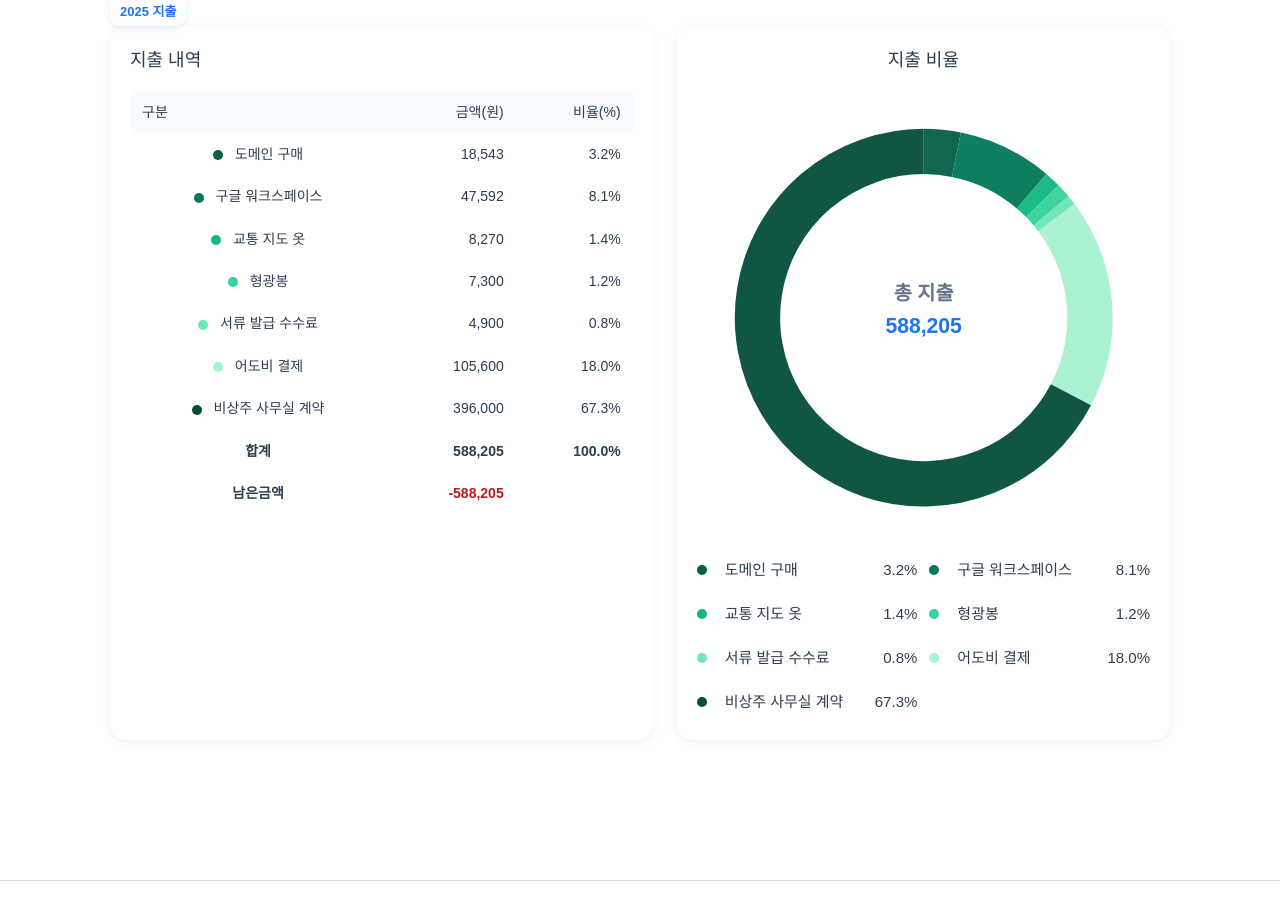
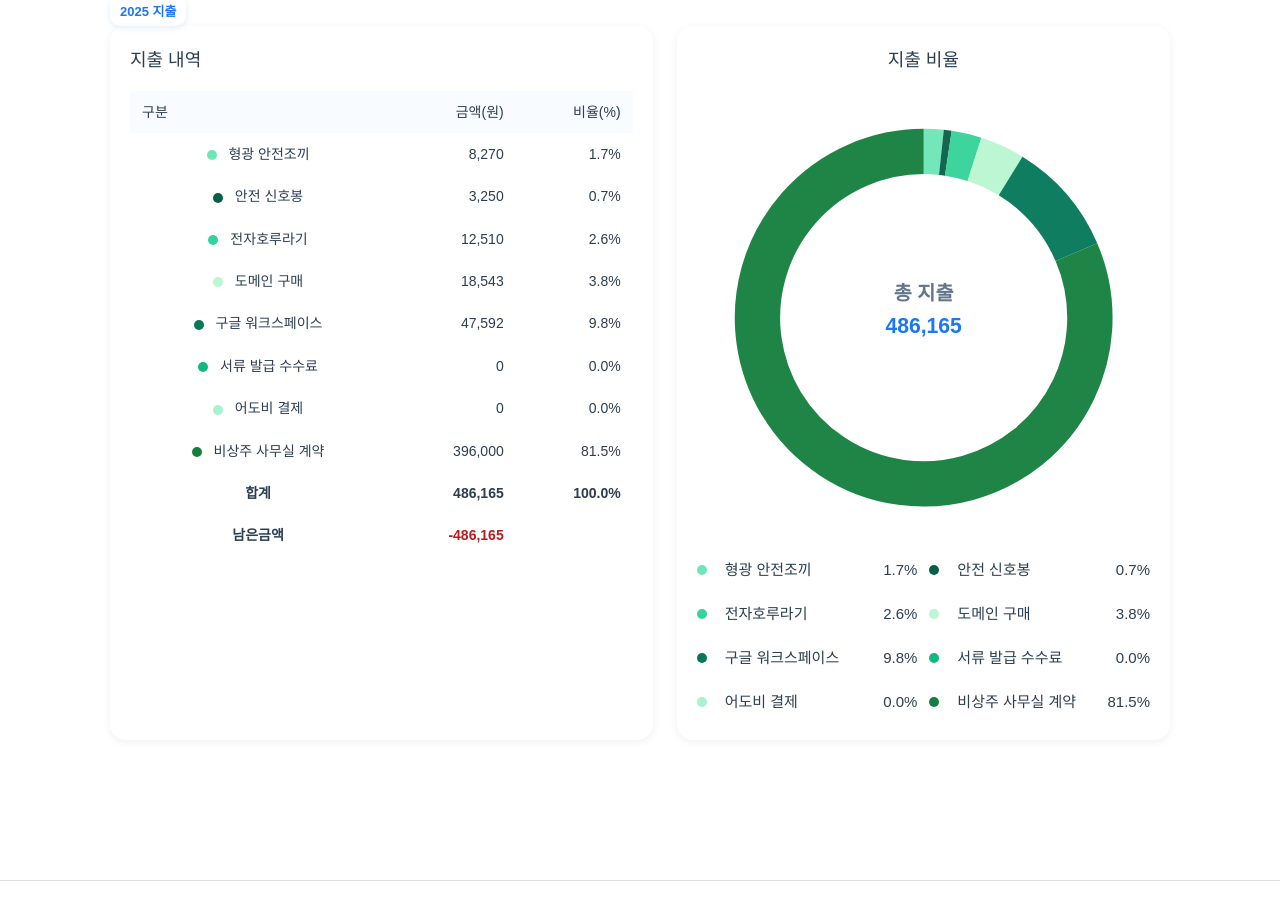
Before and after one commit to wooju8303/WYEA-frontend, a Vue app: page /financialreport in a window 1280 px wide. Shown: the part 940-1845 px from the top of the page. Built offline with nearby package versions, Linux system fonts and the light colour scheme; what quasar would draw is missing.

Commit message:
재정보고 금액변경

```diff
--- a/src/views/FinancialReport.vue
+++ b/src/views/FinancialReport.vue
@@ -40,14 +40,16 @@ const incomeitems2026 = ref<Item[]>([
 // #E2E8F0 (연한 실버톤)
 
 const spendingitems2025 = ref<Item[]>([
-  { label: '도메인 구매', amount: 18_543, color: '#065F46' },
+  { label: '형광 안전조끼', amount: 8_270, color: '#6EE7B7' },
+  { label: '안전 신호봉', amount: 3_250, color: '#065F46' },
+  { label: '전자호루라기', amount: 12_510, color: '#34D399' },
+  { label: '도메인 구매', amount: 18_543, color: '#BBF7D0' },
   { label: '구글 워크스페이스', amount: 47_592, color: '#047857' },
-  { label: '교통 지도 옷', amount: 8_270, color: '#10B981' },
-  { label: '형광봉', amount: 7_300, color: '#34D399' },
-  { label: '서류 발급 수수료', amount: 4_900, color: '#6EE7B7' },
-  { label: '어도비 결제', amount: 105_600, color: '#A7F3D0' },
-  { label: '비상주 사무실 계약', amount: 396_000, color: '#064E3B' },
+  { label: '서류 발급 수수료', amount: 0, color: '#10B981' },
+  { label: '어도비 결제', amount: 0, color: '#A7F3D0' },
+  { label: '비상주 사무실 계약', amount: 396_000, color: '#15803D' },
 ])
+
 const spendingitems2026 = ref<Item[]>([
 
 ])
```
